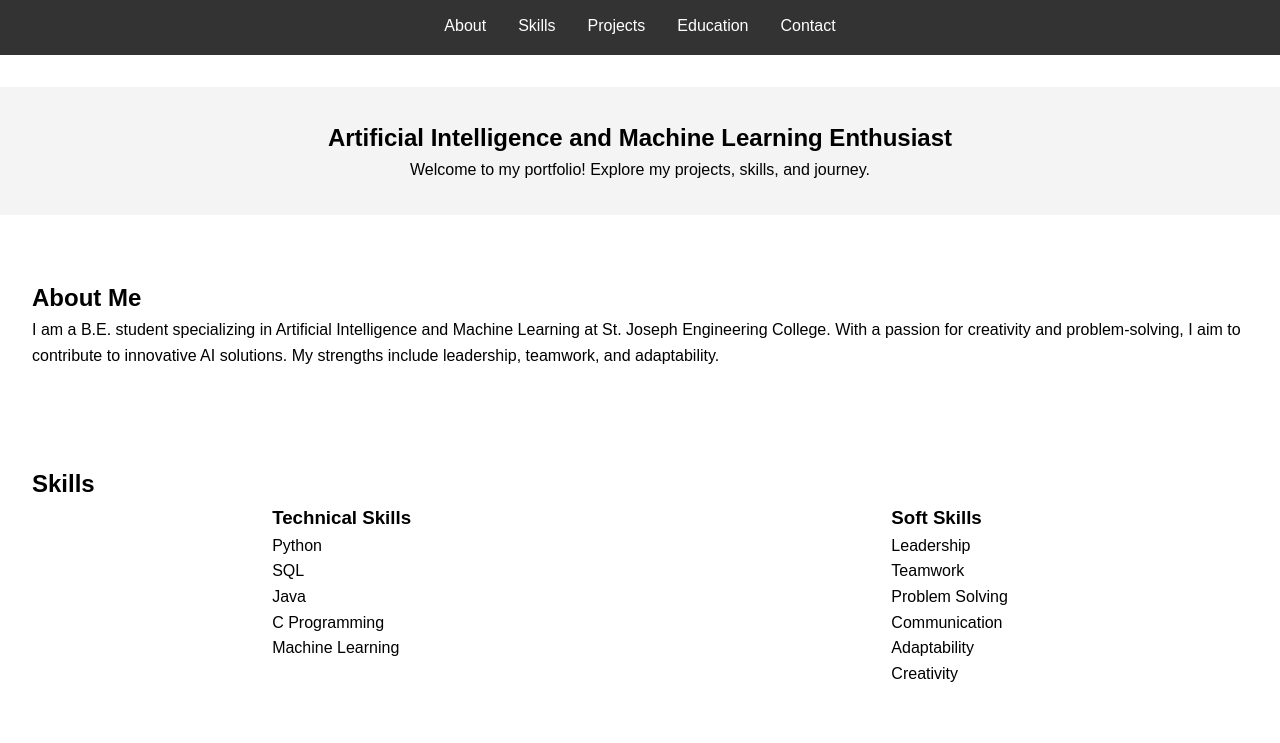
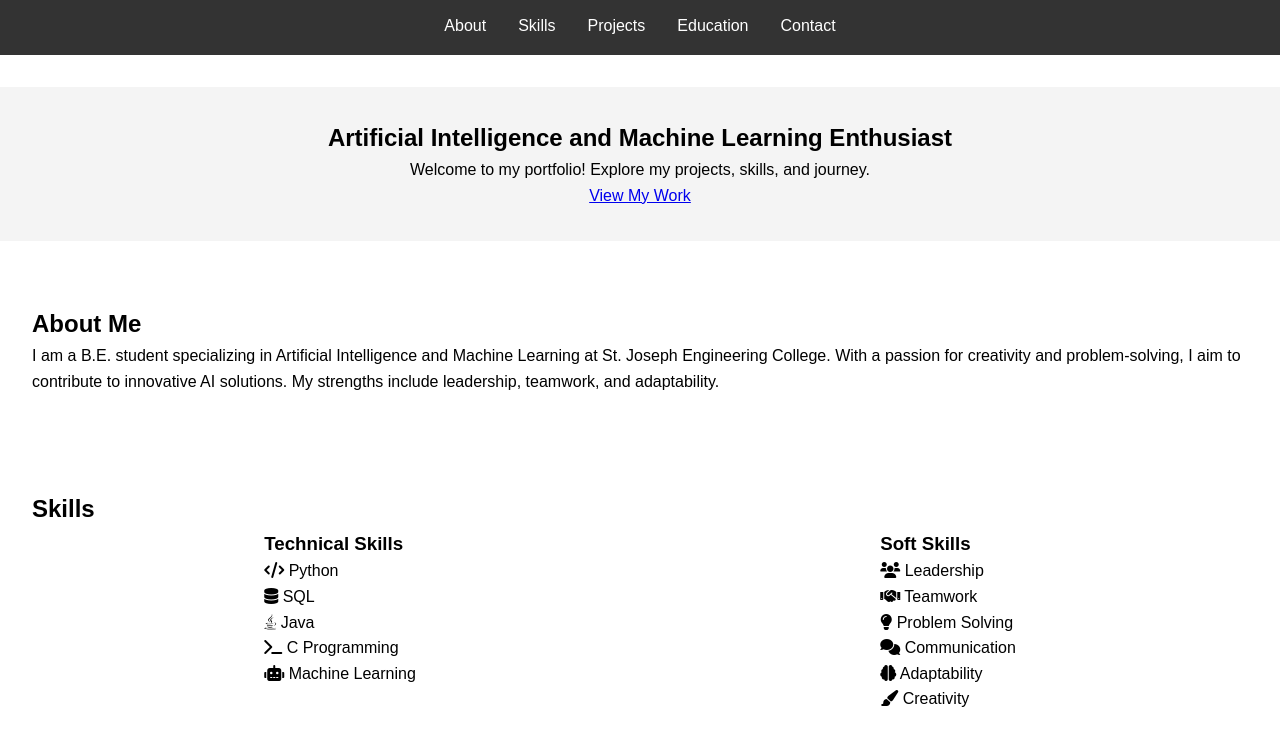
Before and after one commit to Andrewaaron17/Portfolio, a plain HTML site: page index.html in a window 1280 px wide. Shown: the part 57-800 px from the top of the page. Drawn offline with Linux system fonts and the light colour scheme.

Commit message:
Update index.html

```diff
--- a/index.html
+++ b/index.html
@@ -4,7 +4,9 @@
     <meta charset="UTF-8">
     <meta name="viewport" content="width=device-width, initial-scale=1.0">
     <title>Andrew Aaron Lobo | Portfolio</title>
+    <link href="https://fonts.googleapis.com/css2?family=Poppins:wght@300;400;600&display=swap" rel="stylesheet">
     <link rel="stylesheet" href="styles.css">
+    <link rel="stylesheet" href="https://cdnjs.cloudflare.com/ajax/libs/font-awesome/6.0.0-beta3/css/all.min.css">
 </head>
 <body>
     <header>
@@ -21,8 +23,11 @@
     </header>
 
     <section class="hero">
-        <h2>Artificial Intelligence and Machine Learning Enthusiast</h2>
-        <p>Welcome to my portfolio! Explore my projects, skills, and journey.</p>
+        <div class="hero-content">
+            <h2>Artificial Intelligence and Machine Learning Enthusiast</h2>
+            <p>Welcome to my portfolio! Explore my projects, skills, and journey.</p>
+            <a href="#projects" class="cta-button">View My Work</a>
+        </div>
     </section>
 
     <section id="about">
@@ -41,22 +46,22 @@
             <div>
                 <h3>Technical Skills</h3>
                 <ul>
-                    <li>Python</li>
-                    <li>SQL</li>
-                    <li>Java</li>
-                    <li>C Programming</li>
-                    <li>Machine Learning</li>
+                    <li><i class="fas fa-code"></i> Python</li>
+                    <li><i class="fas fa-database"></i> SQL</li>
+                    <li><i class="fab fa-java"></i> Java</li>
+                    <li><i class="fas fa-terminal"></i> C Programming</li>
+                    <li><i class="fas fa-robot"></i> Machine Learning</li>
                 </ul>
             </div>
             <div>
                 <h3>Soft Skills</h3>
                 <ul>
-                    <li>Leadership</li>
-                    <li>Teamwork</li>
-                    <li>Problem Solving</li>
-                    <li>Communication</li>
-                    <li>Adaptability</li>
-                    <li>Creativity</li>
+                    <li><i class="fas fa-users"></i> Leadership</li>
+                    <li><i class="fas fa-handshake"></i> Teamwork</li>
+                    <li><i class="fas fa-lightbulb"></i> Problem Solving</li>
+                    <li><i class="fas fa-comments"></i> Communication</li>
+                    <li><i class="fas fa-brain"></i> Adaptability</li>
+                    <li><i class="fas fa-paint-brush"></i> Creativity</li>
                 </ul>
             </div>
         </div>
@@ -95,9 +100,9 @@
 
     <section id="contact">
         <h2>Contact Me</h2>
-        <p>Email: <a href="mailto:21b07.andrew@sjec.ac.in">21b07.andrew@sjec.ac.in</a></p>
-        <p>Phone: <a href="tel:+916361647299">+91 6361647299</a></p>
-        <p>Location: Udupi, Karnataka, India</p>
+        <p><i class="fas fa-envelope"></i> Email: <a href="mailto:21b07.andrew@sjec.ac.in">21b07.andrew@sjec.ac.in</a></p>
+        <p><i class="fas fa-phone"></i> Phone: <a href="tel:+916361647299">+91 6361647299</a></p>
+        <p><i class="fas fa-map-marker-alt"></i> Location: Udupi, Karnataka, India</p>
         <form>
             <input type="text" placeholder="Your Name" required>
             <input type="email" placeholder="Your Email" required>
```
